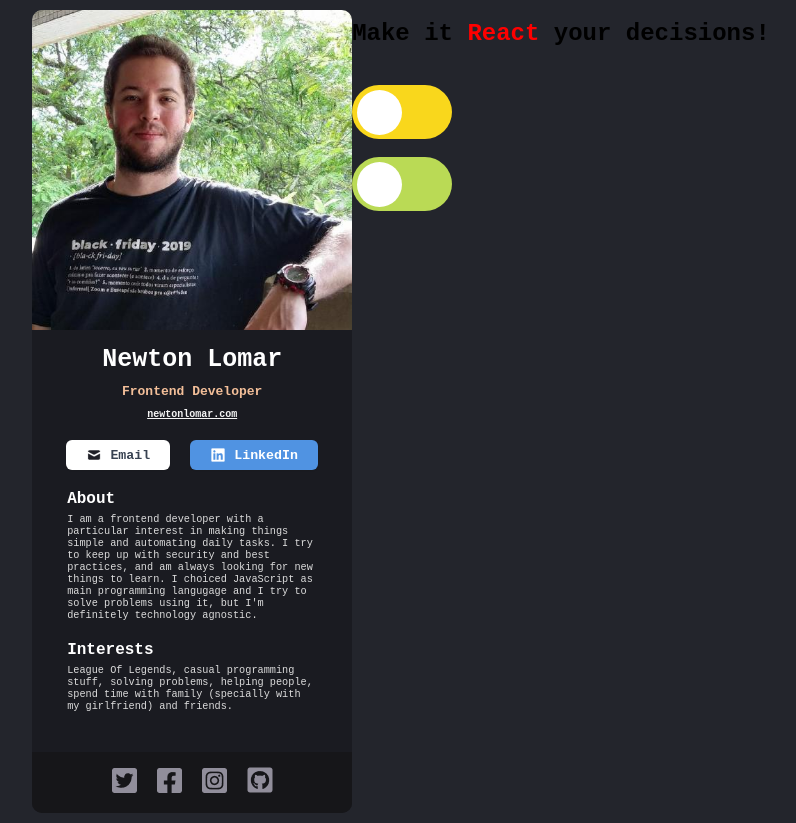
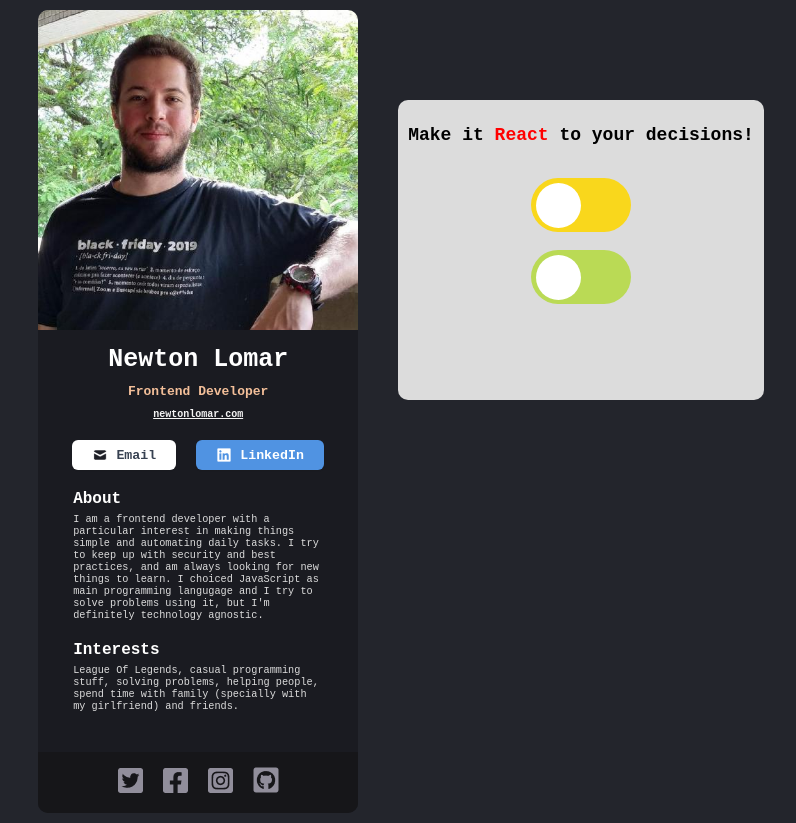
Before and after one commit to newlomar/digital-business-card, a React (Vite) app: page / in a window 1280 px wide. Shown: the whole page, without its empty margins (239-1035 px from the left). Built offline with nearby package versions, Linux system fonts and the light colour scheme; a web font is replaced by a local one.

Commit message:
more styling

```diff
--- a/src/App.css
+++ b/src/App.css
@@ -1,6 +1,7 @@
 .app {
   display: flex;
   justify-content: center;
+  gap: 40px;
 }
 
 .card {
@@ -144,6 +145,23 @@
   border-bottom-right-radius: 10px;
 }
 
+.typeCardButtonsSection {
+  text-align: center;
+  background: #dcdcdc;
+  max-width: 380px;
+  max-height: 300px;
+  display: flex;
+  flex-direction: column;
+  align-items: center;
+  margin-top: 100px;
+  padding: 10px;
+  border-radius: 10px;
+}
+
+.buttonsHeading {
+  font-size: 18px;
+}
+
 .reactNameEmphasize {
   color: red;
 }
--- a/src/TypeCardButtons/TypeCardButtons.jsx
+++ b/src/TypeCardButtons/TypeCardButtons.jsx
@@ -1,8 +1,8 @@
 export default function TypeCardButtons() {
   return (
     <section className='typeCardButtonsSection'>
-      <h2>
-        Make it <span className='reactNameEmphasize'>React</span> your
+      <h2 className='buttonsHeading'>
+        Make it <span className='reactNameEmphasize'>React</span> to your
         decisions!
       </h2>
       <div>
```
